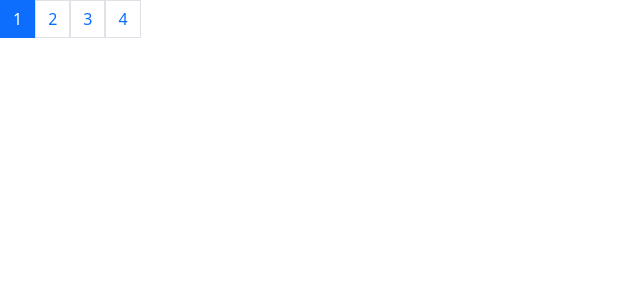
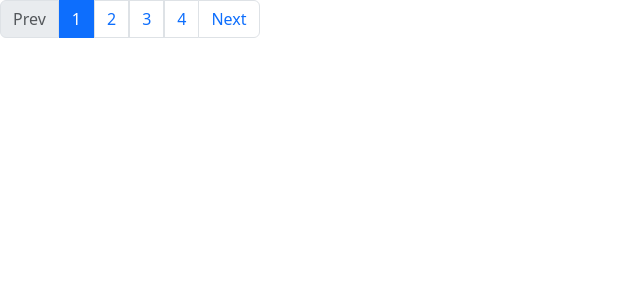
Before and after one commit to aGiBam/Pages, an Angular app: page / in a window 1280 px wide. Shown: the top 300 px of the page, without its empty margins (0-640 px from the left). Built offline with nearby package versions, Linux system fonts and the light colour scheme.

Commit message:
feat(pagination): add prev and next page buttons
add disabled states for prev button at first page and next at last page

```diff
--- a/src/app/app.html
+++ b/src/app/app.html
@@ -1,8 +1,14 @@
 <nav>
   <ul class="pagination">
+    <li class="page-item" [class]="{disabled: currentPage == 0}">
+      <a class="page-link">Prev</a>
+    </li>
     @for (image of images; track $index) {
     <li [class]="{'active': $index === currentPage}">
       <a class="page-link" (click)="currentPage = $index">{{ $index + 1 }}</a></li>
     }
+     <li class="page-item" [class]="{disabled: currentPage == images.length - 1}">
+      <a class="page-link">Next</a>
+    </li>
   </ul>
 </nav>
```
